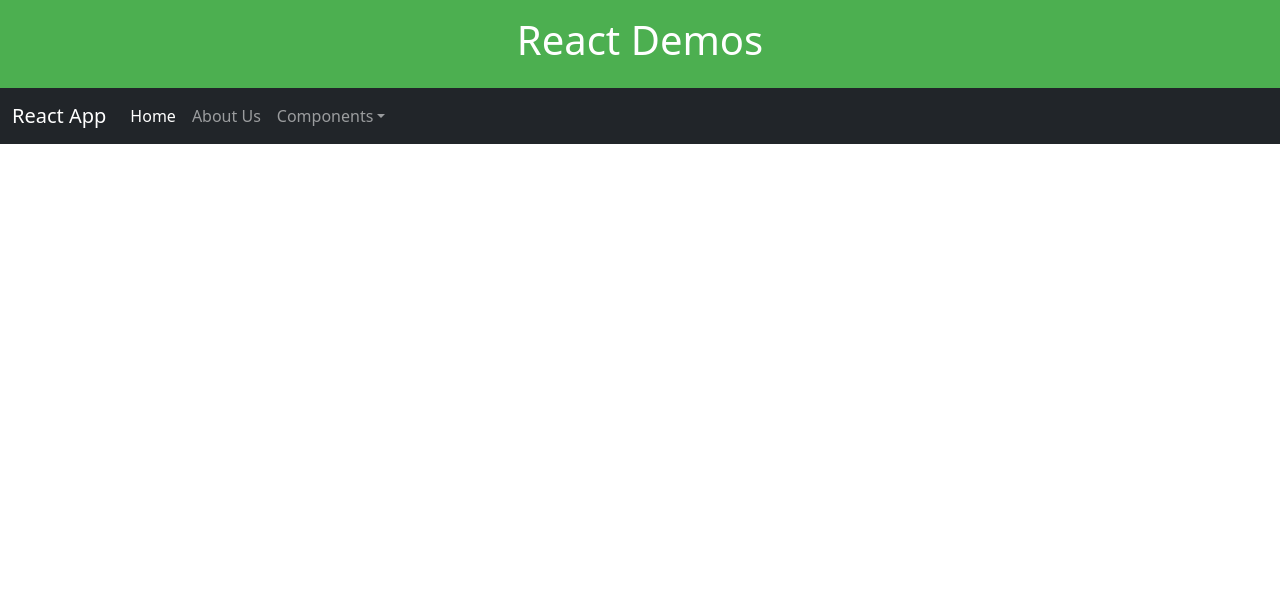
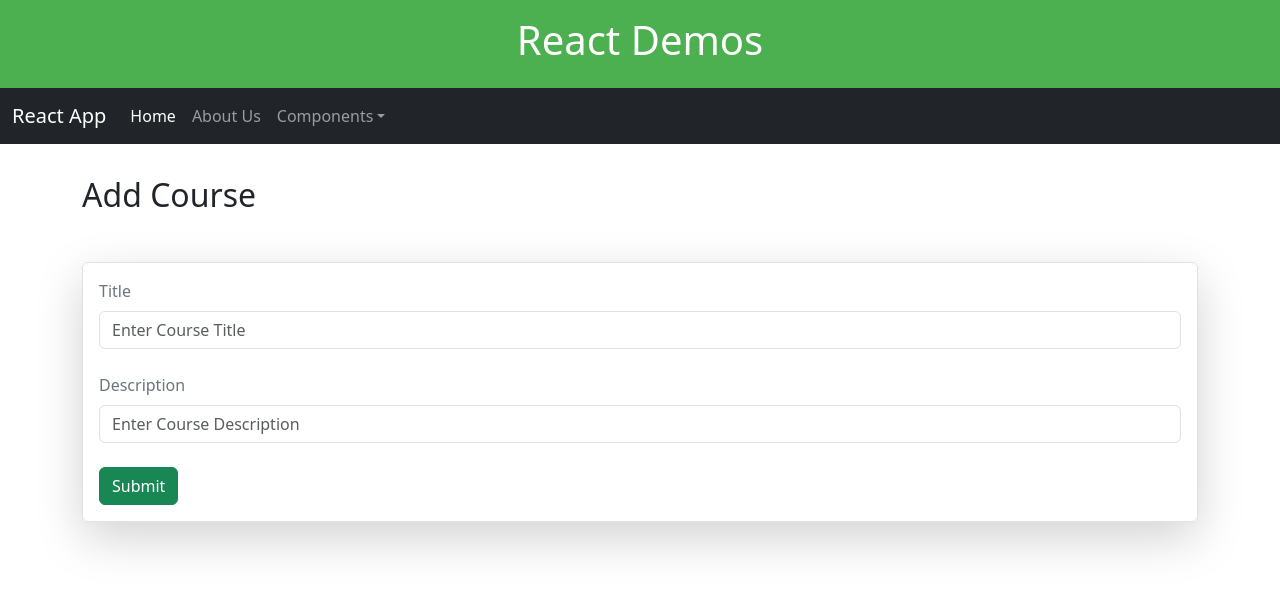
Before and after one commit to mohammedaeraf/react-samples, a React (Vite) app: page /add-course in a window 1280 px wide. Shown: the top 590 px of the page. Built offline with nearby package versions, Linux system fonts and the light colour scheme.

Commit message:
Add Course

```diff
--- a/src/App.tsx
+++ b/src/App.tsx
@@ -27,6 +27,7 @@ import PostDetails from "./Components/PostDetails.tsx";
 import CourseList from "./Components/CourseList.tsx";
 import PostListSearch from "./Components/PostListSearch.tsx";
 import Courses from "./Components/Courses.tsx";
+import AddCourse from "./Components/AddCourse.tsx";
 
 function App() {
   return (
@@ -139,7 +140,10 @@ function App() {
           <Route path="/posts" element={<PostList />} />
           <Route path="/posts-search" element={<PostListSearch />} />
           <Route path="/products" element={<ProductList />} />
+
           <Route path="/courses" element={<Courses />} />
+          <Route path="/add-course" element={<AddCourse />} />
+
           <Route path="/users" element={<UserList />} />
           <Route path="/articles" element={<ArticleList />} />
           <Route path="/posts/:id" element={<PostDetails />} />
--- /dev/null
+++ b/src/Components/AddCourse.tsx
@@ -0,0 +1,83 @@
+import { useState } from "react";
+
+const AddCourse: React.FC = () => {
+  const API_URL = "https://67a75555203008941f674e2f.mockapi.io/courses";
+
+  const [title, setTitle] = useState("");
+  const [description, setDescription] = useState("");
+  const [message, setMessage] = useState("");
+
+  const handleSubmit = (e: React.FormEvent) => {
+    e.preventDefault();
+
+    addUser();
+  };
+
+  const addUser = async () => {
+    let requestBody = { title, description }; // JS Object
+    let requestBodyJSON = JSON.stringify(requestBody); // JSON Object
+
+    const request = {
+      method: "POST",
+      headers: { "Content-Type": "application/json" },
+      body: requestBodyJSON,
+    };
+
+    const response = await fetch(API_URL, request);
+    if (response.ok) {
+      console.log("Course added..");
+      const data = response.json();
+      console.log(data);
+    }
+  };
+
+  return (
+    <div>
+      <h2>Add Course</h2>
+      <form className="border p-3 shadow-lg rounded" onSubmit={handleSubmit}>
+        <div>
+          <div className="mb-2">
+            <label htmlFor="titleTextBox" className="text-secondary">
+              Title
+            </label>
+          </div>
+          <div>
+            <input
+              type="text"
+              name="titleTextBox"
+              id="titleTextBox"
+              value={title}
+              className="form-control mb-4"
+              placeholder="Enter Course Title"
+              onChange={(e) => setTitle(e.target.value)}
+            />
+          </div>
+        </div>
+        <div>
+          <div className="mb-2">
+            <label htmlFor="descriptionextBox" className="text-secondary">
+              Description
+            </label>
+          </div>
+          <div>
+            <input
+              type="text"
+              name="descriptionextBox"
+              id="descriptionextBox"
+              value={description}
+              className="form-control mb-4"
+              placeholder="Enter Course Description"
+              onChange={(e) => setDescription(e.target.value)}
+            />
+          </div>
+        </div>
+        <div>
+          <button type="submit" className="btn btn-success">
+            Submit
+          </button>
+        </div>
+      </form>
+    </div>
+  );
+};
+export default AddCourse;
--- a/src/Components/Courses.tsx
+++ b/src/Components/Courses.tsx
@@ -1,4 +1,5 @@
 import { useState, useEffect } from "react";
+import { Link } from "react-router-dom";
 
 // Define the Course interface to type the course data
 interface Course {
@@ -22,6 +23,11 @@ function Courses() {
 
   return (
     <>
+      <div>
+        <Link to="/add-course" className="btn btn-outline-success mb-3">
+          ➕ Add Course
+        </Link>
+      </div>
       <h2>Course List</h2>
       <table className="table table-striped table-hover">
         <thead>
```
